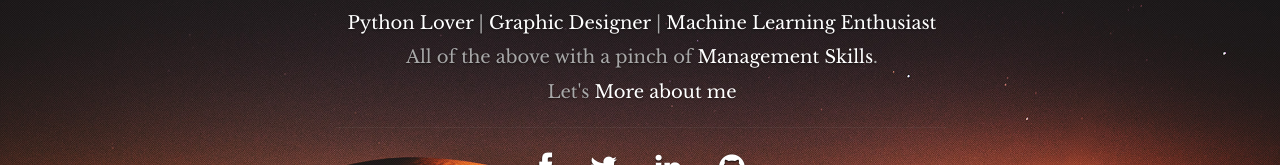
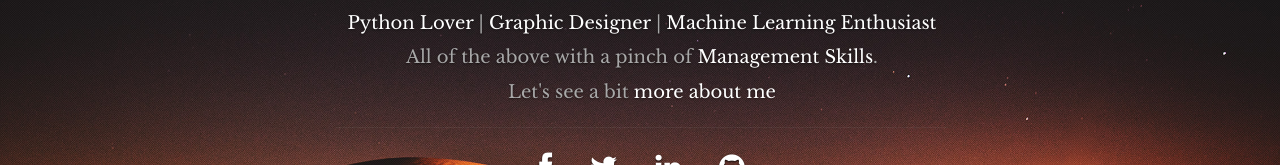
Before and after one commit to yash16896/yash16896.github.io, a plain HTML site: page index.html in a window 1280 px wide. Shown: the part 337-502 px from the top of the page. Drawn offline with nearby package versions, Linux system fonts and the light colour scheme.

Commit message:
Update index.html

```diff
--- a/index.html
+++ b/index.html
@@ -56,7 +56,7 @@
             <h1 class="responsive-headline">I'm Yash Kadekodi.</h1>
             <h3><span>Python Lover  </span>|<span>  Graphic Designer  </span>|<span>  Machine Learning Enthusiast </span></h3>
             <h3> All of the above with a pinch of <span>Management Skills</span>. </h3>
-              <h3> Let's <a class="smoothscroll" href="#about"><span> More about me</span></a></h3>
+              <h3> Let's see a bit <a class="smoothscroll" href="#about"><span> more about me</span></a></h3>
             <hr />
             <ul class="social">
                <li><a href="https://www.facebook.com/yashkadekodi"><i class="fa fa-facebook"></i></a></li>
```
